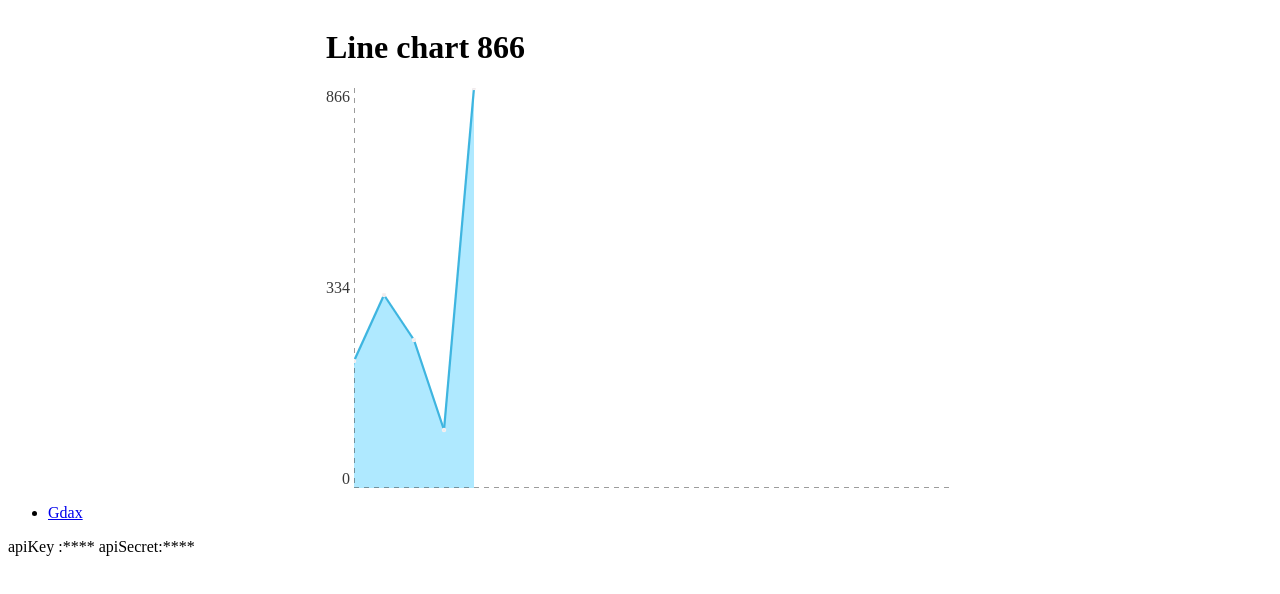
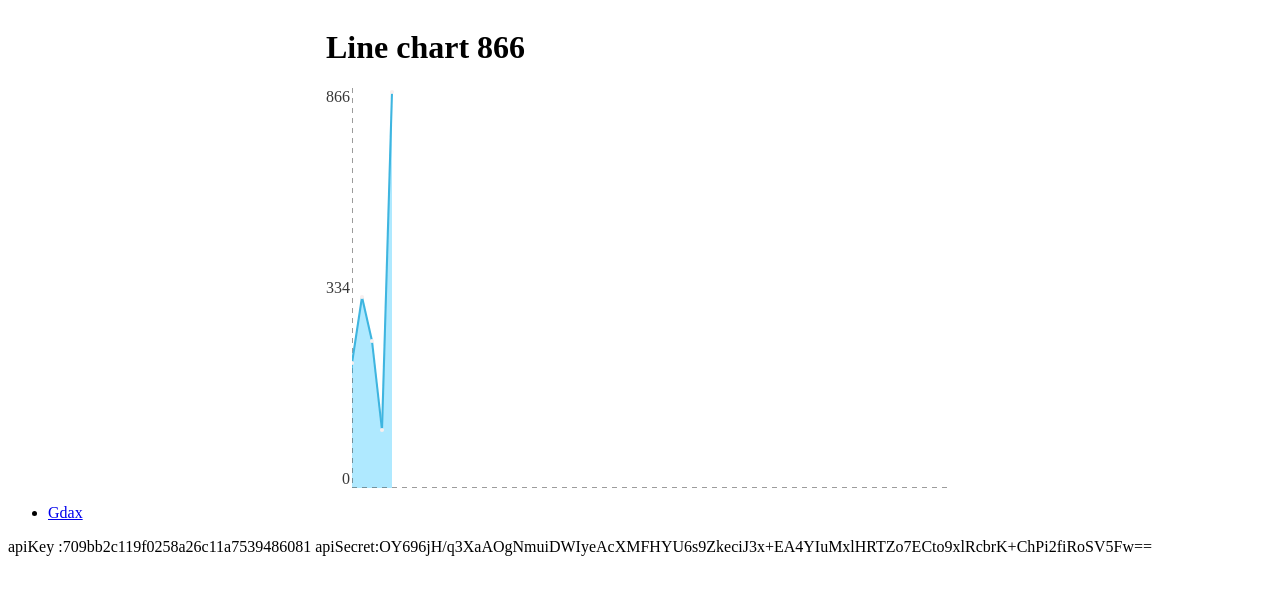
Before and after one commit to FabienGreard/coinbase-watcher, a React (Create React App) app: page / in a window 1280 px wide. Shown: the top 594 px of the page. Built offline with nearby package versions, Linux system fonts and the light colour scheme.

Commit message:
version with bugs

```diff
--- a/src/components/Chart/Chart.css
+++ b/src/components/Chart/Chart.css
@@ -15,12 +15,19 @@
 
 .chart-container {
   display: grid;
-  grid-gap: 2;
+  grid-gap: 0px 2px;
 }
 
 .abscissa {
+  display: flex;
+  flex-direction: row-reverse;
+  justify-content: space-between;
   grid-column: 2 / span 2;
   grid-row: 3;
+}
+
+.abscissa-span {
+  color: var(--black);
 }
 
 .ordinate {
@@ -32,8 +39,6 @@
 }
 
 .ordinate-span {
-  white-space: nowrap;
-  padding-right: 4px;
   color: var(--black);
 }
 
--- a/src/components/Chart/Chart.js
+++ b/src/components/Chart/Chart.js
@@ -29,22 +29,8 @@ class Chart extends Component {
     this.clearInterval(this.state.timer);
   }
 
-  // updateChart = () => {
-  //   const { apiMethod, params } = this.props;
-  //   apiMethod(params)
-  //     .then(json => {
-  //       const value = json.data.amount;
-  //       this.update('chart', value);
-  //     })
-  //     .catch(e => {
-  //       this.setState({
-  //         isError: true
-  //       });
-  //     });
-  // };
-
   updateChart = () => {
-    this.update('chart', Math.round(Math.random() * 1000));
+    this.newUpdateMethod('chart', Math.round(Math.random() * 1000));
   };
 
   update = (chart, value) => {
@@ -70,7 +56,34 @@ class Chart extends Component {
     }));
   };
 
-  newUpdateMethod = () => {};
+  newUpdateMethod = (chart, value) => {
+    if (this.state[chart].length - 1 > this.props.step) {
+      this.state[chart] = this.state[chart]
+        .map((val, i) => this.state[chart][i + 1])
+        .filter(x => x);
+    }
+
+    this.setState(prevstate => ({
+      isError: false,
+      [chart]: [
+        ...prevstate[chart],
+        {
+          x:
+            prevstate[chart][prevstate[chart].length - 1].x +
+            prevstate.width / this.props.step,
+          y: value,
+          value: value
+        }
+      ],
+      origin: {
+        x:
+          prevstate[chart][prevstate[chart].length - 1].x > prevstate.width
+            ? prevstate.origin.x + prevstate.width / this.props.step
+            : prevstate.origin.x,
+        y: 0
+      }
+    }));
+  };
 
   getUtils = coords => {
     const array = Object.values(coords).map(coord => coord.y);
@@ -84,7 +97,7 @@ class Chart extends Component {
 
   getCoordinates = (coords, height) => {
     const minMax = this.getUtils(coords);
-    const yRatio = (minMax.max - minMax.min) / height;
+    const yRatio = (minMax.max * 1.01 - minMax.min) / height;
 
     return coords.map((coord, i) => ({
       x: coord.x,
@@ -99,6 +112,7 @@ class Chart extends Component {
       title,
       identification,
       step,
+      stepSecond,
       showPoint,
       showPath,
       showCoord,
@@ -115,6 +129,7 @@ class Chart extends Component {
     const ordinateAxis = { min: utils.min, moy: utils.moy, max: utils.max };
 
     const value = graph[graph.length - 1].value | 0;
+    const date = new Date();
 
     return (
       <div>
@@ -124,8 +139,8 @@ class Chart extends Component {
         <div
           className="chart-container"
           style={{
-            gridTemplateColumns: 'auto ' + width / 2 + 'px ' + width / 2 + 'px',
-            gridTemplateRows: height / 2 + 'px ' + height / 2 + 'px auto'
+            gridTemplateColumns: 'auto ' + width + 'px ',
+            gridTemplateRows: height + 'px auto'
           }}>
           {!isError ? (
             <svg
@@ -225,7 +240,28 @@ class Chart extends Component {
           ) : (
             <h1>Error</h1>
           )}
-          {showAbscissa && <div className="abscissa" />}
+          {showAbscissa && (
+            <div
+              className="abscissa"
+              style={{
+                width: Math.floor(graph.length * (width / step)),
+                maxWidth: width
+              }}>
+              {Array.from(
+                Array(Math.floor(graph.length * (width / step) / 100)),
+                (v, i) =>
+                  (i + 1) * Math.floor(graph.length * (width / step) / 100)
+              ).map((value, i) => (
+                <span className="abscissa-span" key={i}>
+                  {new Date(
+                    date.getTime() - value * stepSecond * 1000
+                  ).getHours()}:{new Date(
+                    date.getTime() - value * stepSecond * 1000
+                  ).getMinutes()}
+                </span>
+              ))}
+            </div>
+          )}
           {showOrdinate && (
             <div className="ordinate">
               {Object.values(ordinateAxis).map((ordinate, index) => (
@@ -242,7 +278,7 @@ class Chart extends Component {
 }
 
 Chart.propTypes = {
-  data: PropTypes.array.isRequired,
+  data: PropTypes.array,
   title: PropTypes.string,
   identification: PropTypes.string,
   step: PropTypes.number,
@@ -260,9 +296,10 @@ Chart.propTypes = {
 };
 
 Chart.defaultProps = {
+  data: [{ x: 0, y: 0, value: 0 }],
   title: '',
   identification: '',
-  step: 20,
+  step: 60,
   stepSecond: 1,
   width: 600,
   height: 400,
--- a/src/helpers/keys.js
+++ b/src/helpers/keys.js
@@ -1,4 +1,5 @@
 export const keys = {
-  apiKey: '****',
-  apiSecret: '****'
+  apiKey: '709bb2c119f0258a26c11a7539486081',
+  apiSecret:
+    'OY696jH/q3XaAOgNmuiDWIyeAcXMFHYU6s9ZkeciJ3x+EA4YIuMxlHRTZo7ECto9xlRcbrK+ChPi2fiRoSV5Fw=='
 };
```
Also changed, not shown: 2 other files (tests, documents, lock files or other folders).
